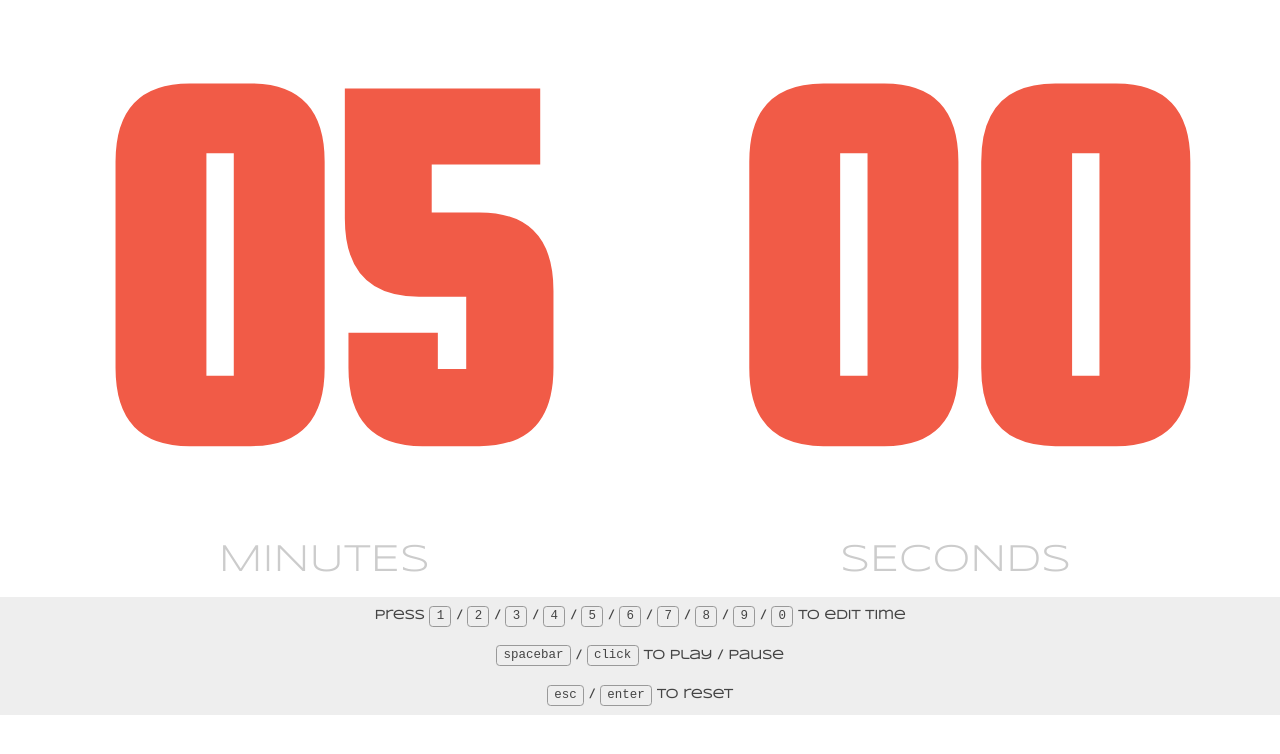
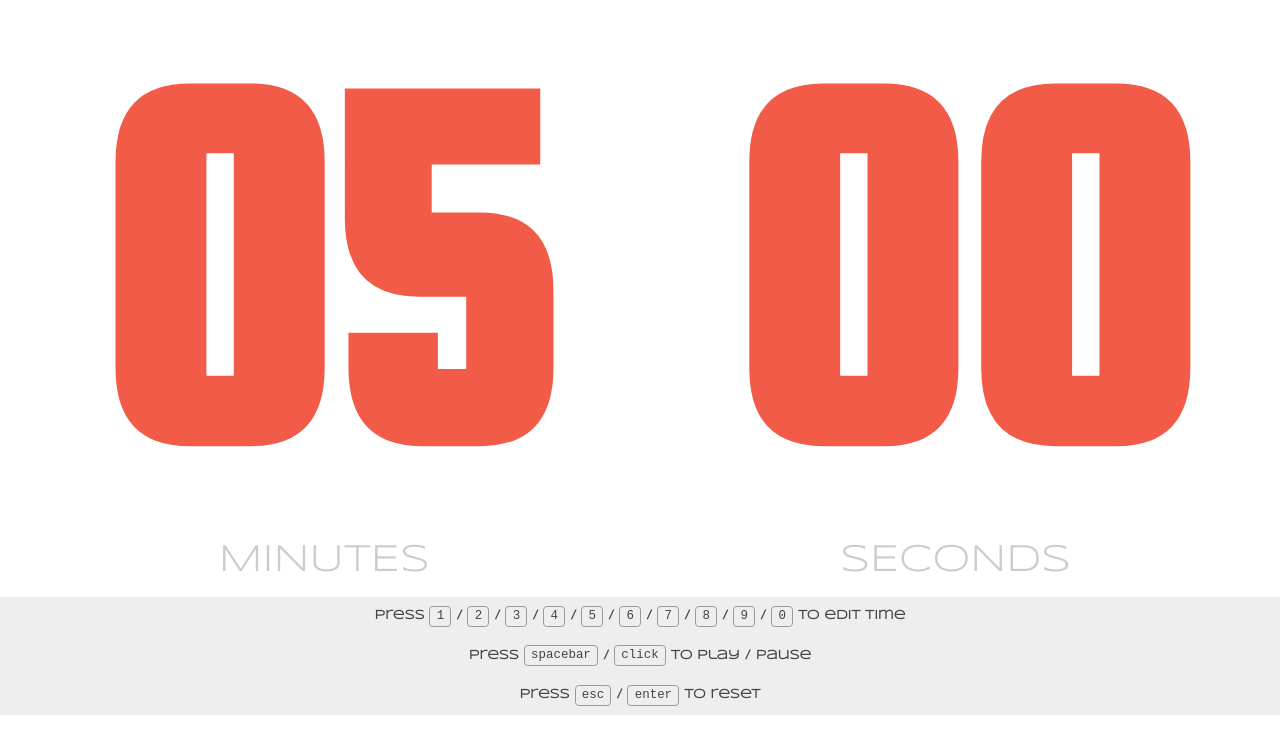
Before and after one commit to sayanee/timer, a website: page index.html in a window 1280 px wide. Drawn offline with nearby package versions, Linux system fonts and the light colour scheme.

Commit message:
include press for instructions

```diff
--- a/index.html
+++ b/index.html
@@ -37,11 +37,13 @@
   <h4 id="edit">
     Press <code>1</code> / <code>2</code> / <code>3</code> / <code>4</code> / <code>5</code> / <code>6</code> / <code>7</code> / <code>8</code> / <code>9</code> / <code>0</code> to edit time</h4>
   <h4>
+    Press
     <span id="info-space"><code>spacebar</code> / <code>click</code></span>
     <span id="info-tap" class="hidden"><code>tap</code></span>
     to play / pause
   </h4>
   <h4>
+    Press
     <span id="info-esc"><code>esc</code> / <code>enter</code></span>
     <span id="info-2tap" class="hidden"><code>double tap</code></span>
     to reset
```
